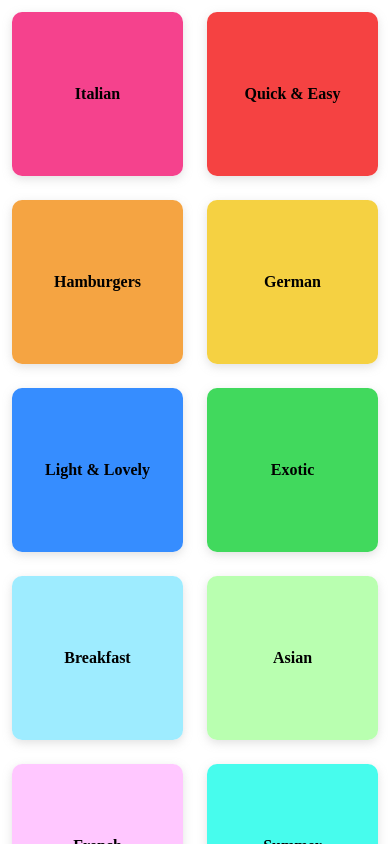
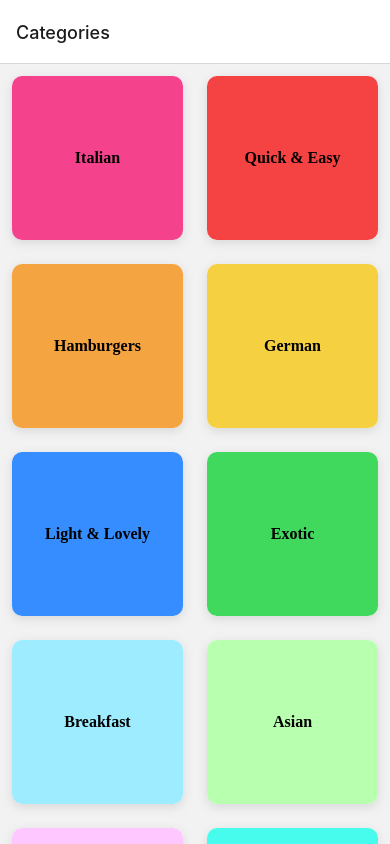
Before and after one commit to Krediann/MealsApp, a React Native app: screen / in a window 390 px wide. Built offline with nearby package versions, Linux system fonts and the light colour scheme.

Commit message:
Added native stack navigator

```diff
--- a/App.js
+++ b/App.js
@@ -1,7 +1,20 @@
-import CategoryScreen from './screens/CategoryScreen';
+import CategoryScreen from "./screens/CategoryScreen";
+
+import { StatusBar } from "expo-status-bar"
+import { NavigationContainer } from "@react-navigation/native";
+import { createNativeStackNavigator } from "@react-navigation/native-stack";
+
+const screenStack = createNativeStackNavigator();
 
 export default function App() {
   return (
-    <CategoryScreen />
+    <>
+      <NavigationContainer>
+        <screenStack.Navigator>
+          <screenStack.Screen name = "Categories" component = {CategoryScreen} />
+        </screenStack.Navigator>
+      </NavigationContainer>
+      <StatusBar style = "dark" />
+    </>
   );
 }
--- a/package.json
+++ b/package.json
@@ -9,10 +9,14 @@
     "web": "expo start --web"
   },
   "dependencies": {
+    "@react-navigation/native": "^6.1.9",
+    "@react-navigation/native-stack": "^6.9.16",
     "expo": "~49.0.15",
     "expo-status-bar": "~1.6.0",
     "react": "18.2.0",
-    "react-native": "0.72.6"
+    "react-native": "0.72.6",
+    "react-native-safe-area-context": "4.6.3",
+    "react-native-screens": "~3.22.0"
   },
   "devDependencies": {
     "@babel/core": "^7.20.0"
```
Also changed, not shown: 1 other file (tests, documents, lock files or other folders).
